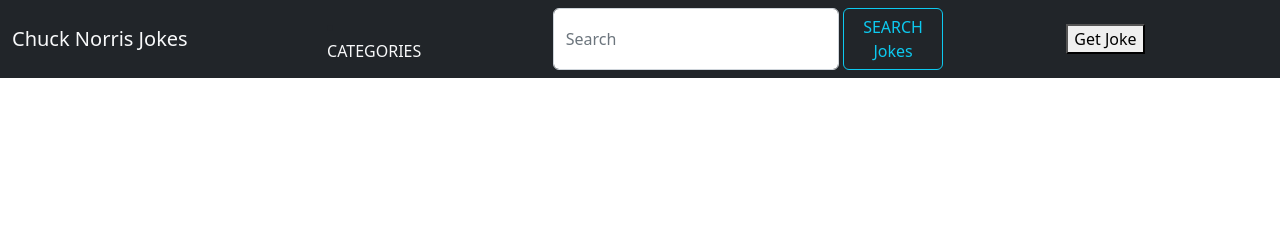
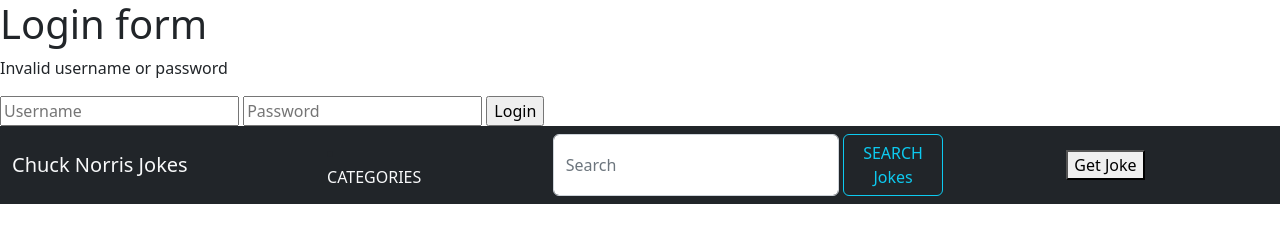
Before and after one commit to Ngechuk/phase-1-independent-project, a website: page index.html in a window 1280 px wide. Drawn offline with Linux system fonts and the light colour scheme.

Commit message:
adding dummy authenticator

```diff
--- a/index.html
+++ b/index.html
@@ -10,6 +10,22 @@
 
 </head>
 <body>
+    <main id="main-holder">
+      <h1 id="login-header">Login form</h1>
+      <div id="login-error.textContent">
+        <p id="login-error-msg">Invalid username <span id="error-msg-second-line">or password</span></p>
+      </div>
+       <form id="login-form">
+        <input type="text" name="username" id="username-field" class="login-form-field" placeholder="Username">
+        <input type="password" name="password" id="password-field" class="login-form-field" placeholder="Password">
+        <input type="submit" value="Login" id="login-form-submit">
+        <br>
+
+      </form>
+    </main>
+
+  <div id="main">
+
     <nav class="navbar bg-dark">
         <div class="container-fluid">
             <a class="navbar-brand nav-item text-light" id="home-link">Chuck Norris Jokes   </a>
```
